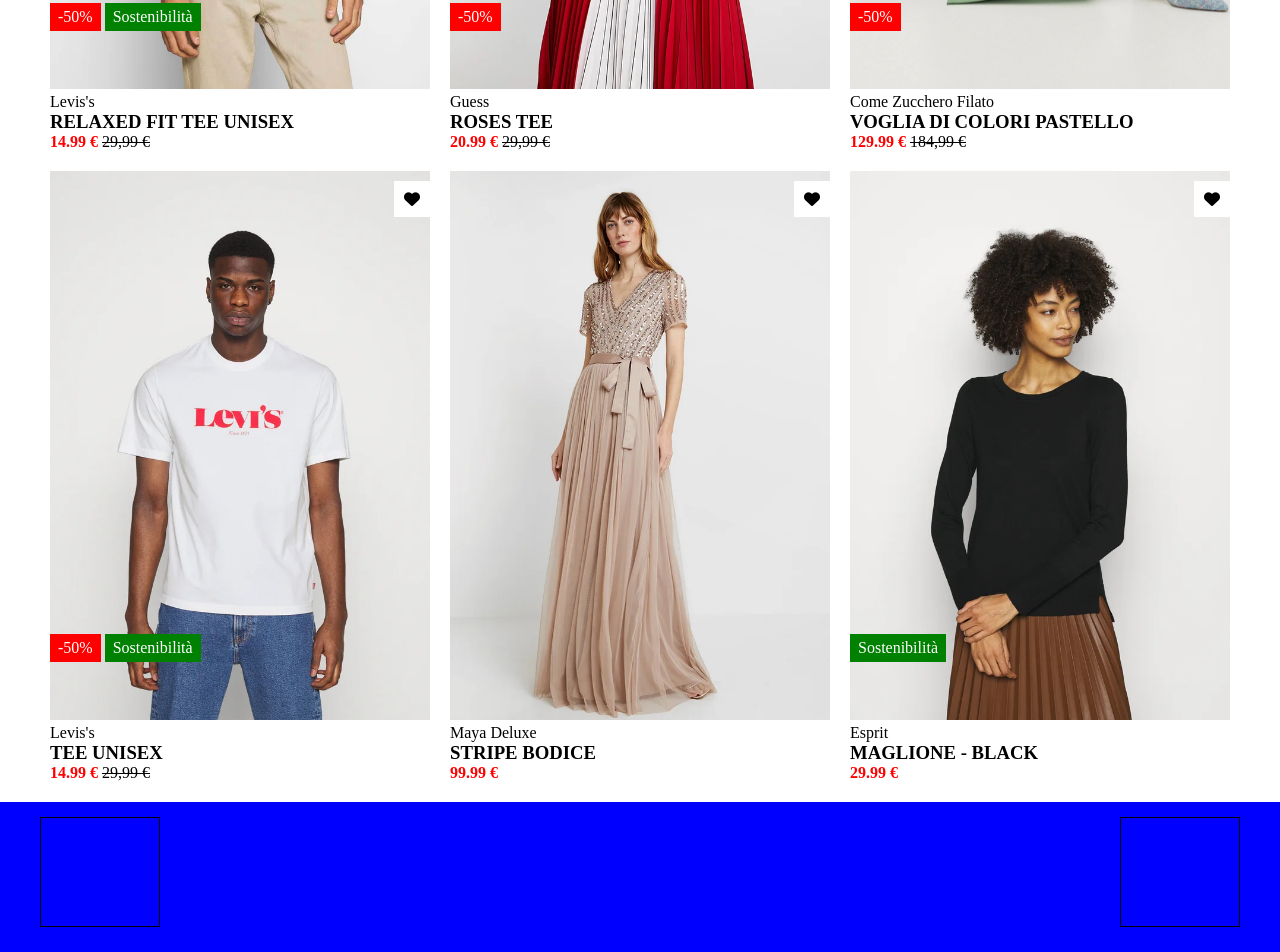
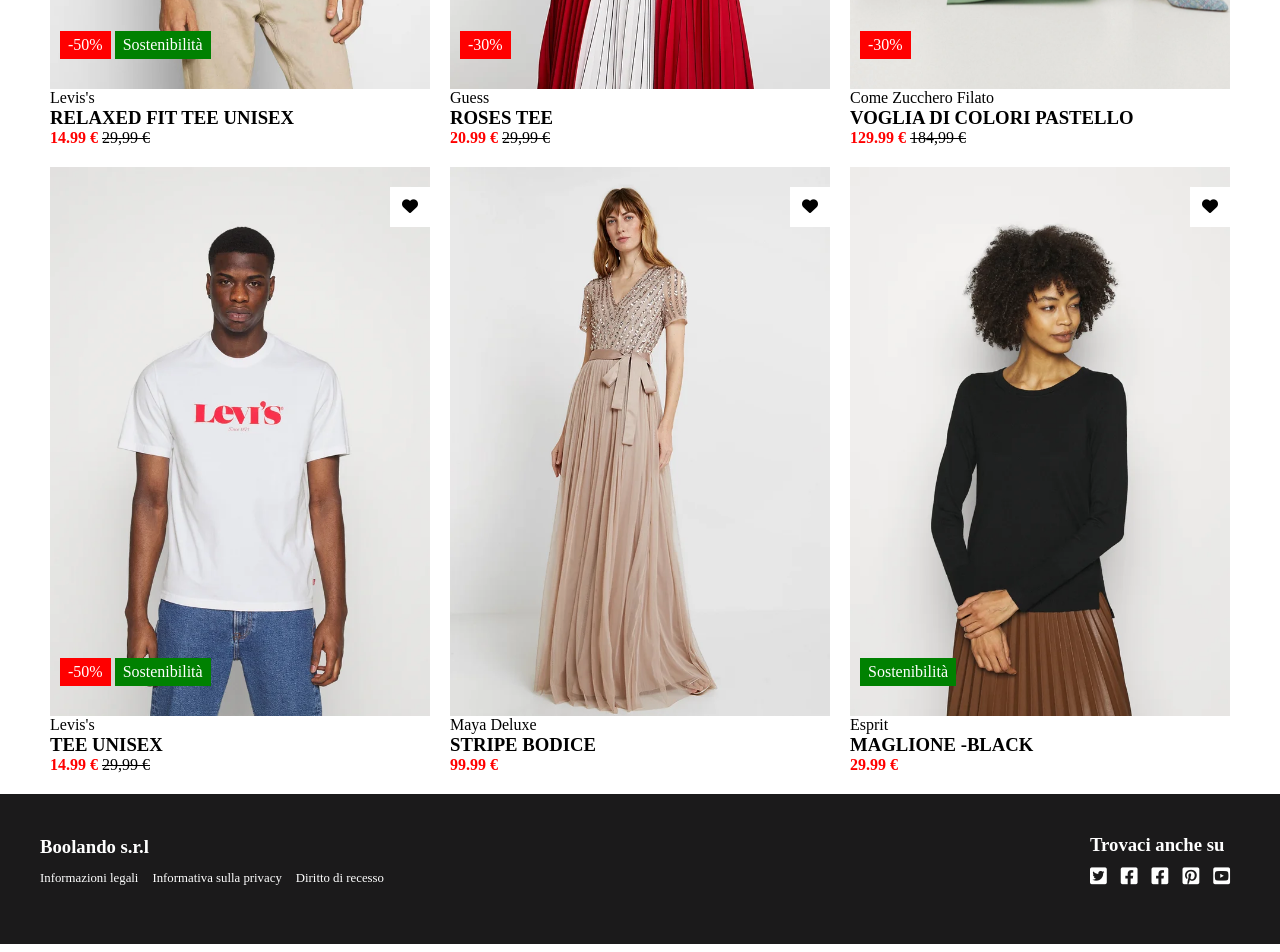
Before and after one commit to PasquiFra/html-css-boolando, a plain HTML site: page index.html in a window 1280 px wide. Shown: the part 570-1522 px from the top of the page. Drawn offline with Linux system fonts and the light colour scheme.

Commit message:
general fixes on main section (hover)

```diff
--- a/index.html
+++ b/index.html
@@ -41,90 +41,147 @@
 
     <main>
         <div class="container flex" id="main-section">
-            <div class="card" id="tee-1">
-                <img src="./img/1.webp" alt="articolo 1">
-                <span class="brand">Levis's</span>
-                <h3><a href="#">RELAXED FIT TEE UNISEX</a></h3>
-                <span class="price">
-                    <span class="last-price">14.99 €</span>
-                    <span class="old-price">29,99 €</span>
-                </span>
+            <div class="card" >
+                <div class="card-img">
+                    <img class="main-pic" src="./img/1.webp" alt="articolo 1">
+                    <img class="secondary-pic" src="./img/1b.webp" alt="articolo 1b">
                     <div class="labels">
                         <div class="discount tag">-50%</div>
                         <div class="eco-friendly tag">Sostenibilità</div>
                     </div>
-                <div class="go-fav">&hearts;</div>
+                    <div class="go-fav">
+                        <div class="fas fa-heart"></div>
                     </div>
-            <div class="card" id="tee-ros">
-                <img src="./img/2.webp" alt="articolo 2">
+                </div>
+                <div class="card-text">
+                    <span class="brand">Levis's</span>
+                    <h3><a href="#">RELAXED FIT TEE UNISEX</a></h3>
+                </div>
+                <div class="price">
+                    <span class="last-price">14.99 €</span>
+                    <span class="old-price">29,99 €</span>
+                </div>
+            </div>
+            <div class="card" >
+                <div class="card-img">
+                    <img class="main-pic" src="./img/2.webp" alt="articolo 1">
+                    <img class="secondary-pic" src="./img/2b.webp" alt="articolo 1b">
+                    <div class="labels">
+                        <div class="discount tag">-30%</div>
+                    </div>
+                    <div class="go-fav">
+                        <div class="fas fa-heart"></div>
+                    </div>
+                </div>
+                <div class="card-text">
                     <span class="brand">Guess</span>
                     <h3><a href="#">ROSES TEE</a></h3>
-                <span class="price">
+                </div>
+                <div class="price">
                     <span class="last-price">20.99 €</span>
                     <span class="old-price">29,99 €</span>
-                </span>
+                </div>
+            </div>
+            <div class="card" >
+                <div class="card-img">
+                    <img class="main-pic" src="./img/3.webp" alt="articolo 1">
+                    <img class="secondary-pic" src="./img/3b.webp" alt="articolo 1b">
                     <div class="labels">
-                    <div class="discount tag">-50%</div>
+                        <div class="discount tag">-30%</div>
                     </div>
-                <div class="go-fav">&hearts;</div>
+                    <div class="go-fav">
+                        <div class="fas fa-heart"></div>
                     </div>
-            <div class="card" id="pastello">
-                <img src="./img/3.webp" alt="articolo 3">
+                </div>
+                <div class="card-text">
                     <span class="brand">Come Zucchero Filato</span>
                     <h3><a href="#">VOGLIA DI COLORI PASTELLO</a></h3>
-                <span class="price">
+                </div>
+                <div class="price">
                     <span class="last-price">129.99 €</span>
                     <span class="old-price">184,99 €</span>
-                </span>
-                <div class="labels">
-                    <div class="discount tag">-50%</div>
                 </div>
-                <div class="go-fav">&hearts;</div>
             </div>
-            <div class="card" id="tee-2">
-                <img src="./img/4.webp" alt="articolo 4">
-                <span class="brand">Levis's</span>
-                <h3><a href="#">TEE UNISEX</a></h3>
-                <span class="price">
-                    <span class="last-price">14.99 €</span>
-                    <span class="old-price">29,99 €</span>
-                </span>
+            <div class="card" >
+                <div class="card-img">
+                    <img class="main-pic" src="./img/4.webp" alt="articolo 1">
+                    <img class="secondary-pic" src="./img/4b.webp" alt="articolo 1b">
                     <div class="labels">
                         <div class="discount tag">-50%</div>
                         <div class="eco-friendly tag">Sostenibilità</div>
                     </div>
-                <div class="go-fav">&hearts;</div>
+                    <div class="go-fav">
+                        <div class="fas fa-heart"></div>
                     </div>
-            <div class="card" id="stripe">
-                <img src="./img/5.webp" alt="articolo 5">
+                </div>
+                <div class="card-text">
+                    <span class="brand">Levis's</span>
+                    <h3><a href="#">TEE UNISEX</a></h3>
+                </div>
+                <div class="price">
+                    <span class="last-price">14.99 €</span>
+                    <span class="old-price">29,99 €</span>
+                </div>
+            </div>
+            <div class="card" >
+                <div class="card-img">
+                    <img class="main-pic" src="./img/5.webp" alt="articolo 1">
+                    <img class="secondary-pic" src="./img/5b.webp" alt="articolo 1b">
+                    <div class="labels">
+                    </div>
+                    <div class="go-fav">
+                        <div class="fas fa-heart"></div>
+                    </div>
+                </div>
+                <div class="card-text">
                     <span class="brand">Maya Deluxe</span>
                     <h3><a href="#">STRIPE BODICE</a></h3>
-                <span class="price">
+                </div>
+                <div class="price">
                     <span class="last-price">99.99 €</span>
-                </span>
-                <div class="go-fav">&hearts;</div>
                 </div>
-            <div class="card" id="mag-b">
-                <img src="./img/6.webp" alt="articolo 6">
-                <span class="brand">Esprit</span>
-                <h3><a href="#">MAGLIONE - BLACK</a></h3>
-                <span class="price">
-                    <span class="last-price">29.99 €</span>
-                </span>
+            </div>
+            <div class="card" >
+                <div class="card-img">
+                    <img class="main-pic" src="./img/6.webp" alt="articolo 1">
+                    <img class="secondary-pic" src="./img/6b.webp" alt="articolo 1b">
                     <div class="labels">
                         <div class="eco-friendly tag">Sostenibilità</div>
                     </div>
-                <div class="go-fav">&hearts;</div>
+                    <div class="go-fav">
+                        <div class="fas fa-heart"></div>
                     </div>
-
-
+                </div>
+                <div class="card-text">
+                    <span class="brand">Esprit</span>
+                    <h3><a href="#">MAGLIONE -BLACK</a></h3>
+                </div>
+                <div class="price">
+                    <span class="last-price">29.99 €</span>
+                </div>
+            </div>
         </div>
     </main>
-
     <footer>
-        <div class="container flex" id="footer-box">
-            <div class="company-info"></div>
-            <div class="social-info"></div>
+        <div class="container flex txt-white" id="footer-box">
+            <div class="company-info">
+                <h3>Boolando s.r.l</h3>
+                <div>
+                    <a href="#">Informazioni legali</a>
+                    <a href="#">Informativa sulla privacy</a>
+                    <a href="#">Diritto di recesso</a>
+                </div>
+            </div>
+            <div class="social-info">
+                <h3>Trovaci anche su</h3>
+                <div>
+                    <a href="#"><i class="fa-brands fa-square-twitter" style="color: #ffffff;"></i></a>
+                    <a href="#"><i class="fa-brands fa-square-facebook" style="color: #ffffff;"></i></a>
+                    <a href="#"><i class="fa-brands fa-square-facebook" style="color: #ffffff;"></i></a>
+                    <a href="#"><i class="fa-brands fa-square-pinterest" style="color: #ffffff;"></i></a>
+                    <a href="#"><i class="fa-brands fa-square-youtube" style="color: #ffffff;"></i></a>
+                </div>
+            </div>
         </div>
     </footer>
 
--- a/style/style.css
+++ b/style/style.css
@@ -33,7 +33,6 @@
     min-height: 600px;
     background-color: #fff;
     padding: var(--padding-basic);
-    position: relative;
 }
 .flex {
     display: flex;
@@ -41,12 +40,10 @@
 .txt-white {
     color: #fff;
 }
-
 a {
     text-decoration: none;
     color: black;
 }
-
 .tag {
     left: var(--padding-basic);
     color: #fff;
@@ -58,19 +55,20 @@ a {
 
 .labels {
     position: absolute;
-    left: var(--padding-basic);
-    bottom: 130px;
+    left: 10px;
+    bottom: 30px;
     z-index: 1;
 }
 .go-fav {
     position: absolute;
+    width: 40px;
+    height: 40px;
     top: 20px;
-    right: var(--padding-basic);
-    padding: 10px;
+    right: 0;
     background-color: #fff;
-    vertical-align: middle;
-    z-index: 1;
-    font: var(--fa-font-solid);
+    text-align: center;
+    line-height: 40px;
+    font-size: 16px;
 }
 
 /* HEADER */
@@ -81,24 +79,22 @@ header {
     left: 0;
     right: 0;
     top: 0;
-    height: 75px;
     background-color:#fe6901;
+    box-shadow: 0 1px 3px #666;
 }
 header nav {
-    justify-content: space-between;
     align-items: center;
-    height: 100%;
+    height: 75px;
     padding: 0 var(--padding-basic);
 }
 nav * {
-    flex-basis: 33%;
+    flex-basis: calc(100% / 3);
 }
 header aside {
     text-align: right;
 }
 #boolando-logo {
-    padding: 5px 0;
-    height:50px;
+    height:40px;
 }
 .logo {
     text-align: center;
@@ -110,15 +106,39 @@ header a {
 
 /* MAIN */
 main{
-    padding: 100px 0 10px 0;
+    margin: 100px 0 10px 0;
 }
 #main-section {
     justify-content: center;
     flex-wrap: wrap;
     flex-shrink: 0;
 }
-main img {
-    width: 100%;
+.card-img {
+    position: relative;
+}
+.card img {
+    max-width: 100%;
+    height: auto;
+    display: block;
+}
+.card .secondary-pic {
+   display: none;
+}
+.card:hover .secondary-pic {
+    display: block;
+}.card:hover .main-pic {
+    display: none;
+}
+.card:hover::after {
+    content: '';
+
+    text-rendering: auto;
+    -webkit-font-smoothing: antialiased;
+    box-sizing: border-box;
+    display: inline-block;
+}
+.go-fav:hover {
+    color: red;
 }
 .last-price {
     color: red;
@@ -134,73 +154,35 @@ main img {
     left: calc(var);
     background-color:#008101;
 }
-.card:hover::after {
-    position: absolute;
-    top: 0;
-    right: 0;
-    left: 0;
-    bottom: 0;
-    content: '';
-    display: inline-block;
 
-    text-rendering: auto;
-    -webkit-font-smoothing: antialiased;
-    box-sizing: border-box;
-
-    margin: var(--padding-basic);
-    background-repeat: no-repeat;
-    background-size: contain;
-}
-#tee-1:hover::after{
-    background-image: url(../img/1b.webp);
-}
-#tee-ros:hover::after{
-    background-image: url(../img/2b.webp);
-}
-#pastello:hover::after{
-    background-image: url(../img/3b.webp);
-}
-#tee-2:hover::after{
-    background-image: url(../img/4b.webp);
-}
-#stripe:hover::after{
-    background-image: url(../img/5b.webp);
-}
-#mag-b:hover::after{
-    background-image: url(../img/6b.webp);
-}
-
-.go-fav:hover::after {
-    content: '\f004';
-    font: var(--fa-font-solid);
-    display: inline-block;
-    color: red;
-    font-size: 16px;
-    text-rendering: auto;
-    -webkit-font-smoothing: antialiased;
-    box-sizing: border-box;
-    position: absolute;
-    background-color: #fff;
-    padding: 10px;
-    top: 0;
-    right: 0;
-}
 
 /* FOOTER */
 
 footer {
     height: 150px;
-    background-color: blue;
+    background-color: #1b1a1b;
+    justify-content: space-between;
 }
 footer>div {
     justify-content: space-between;
     align-items: center;
 }
-.company-info, .social-info {
-    flex-basis: 10%;
-    height: 110px;
-    border: 1px solid rgb(0, 0, 0);
+
+#footer-box {
+    padding: 40px 0;
 }
-#footer-box {
-    padding: 15px 0;;
+footer .social-info {
+    text-align: start;
 }
+.social-info a {
+    font-size: var(--font-sz-med);
+}
+footer h3 {
+    padding-bottom: var(--padding-basic);
+}
+
+footer a {
+    font-size: var(--font-sz-s);
+    color: #fff;
+    padding-right: var(--padding-basic);
+}
```
Lines whose indentation alone changed are shown as unchanged.
